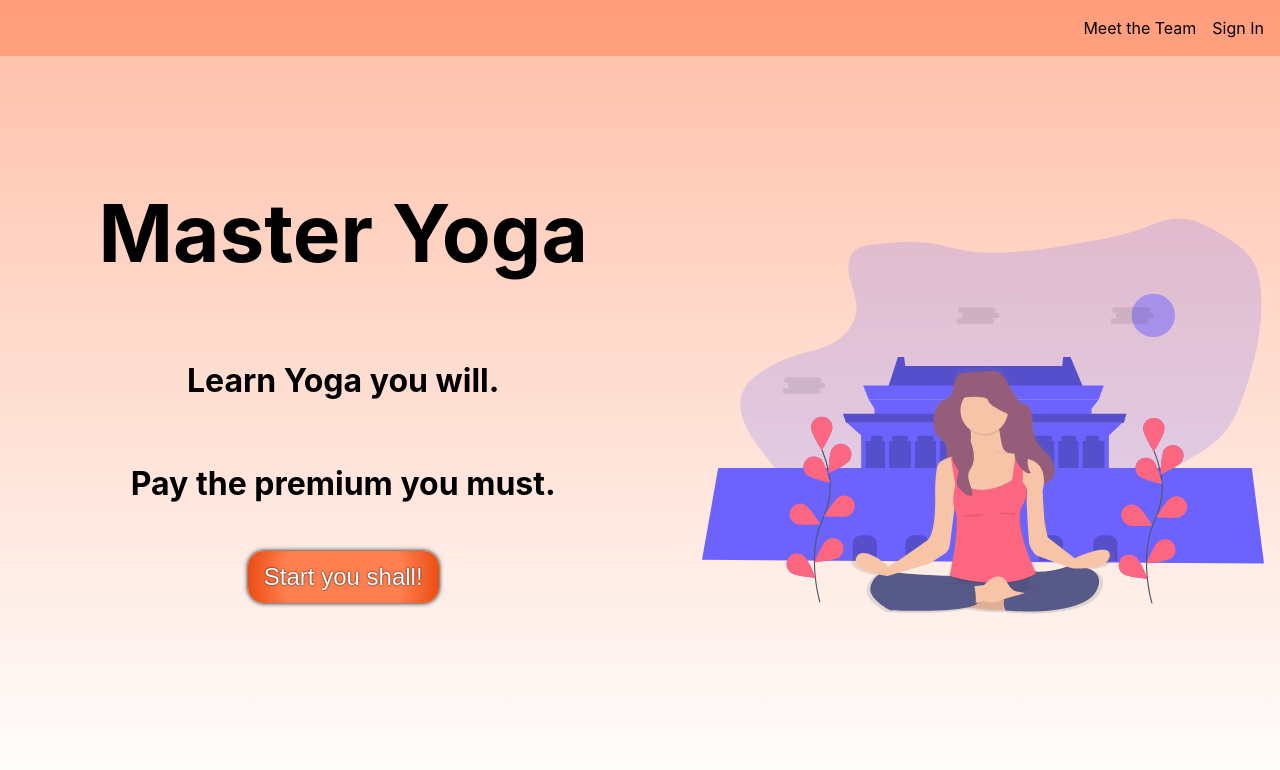
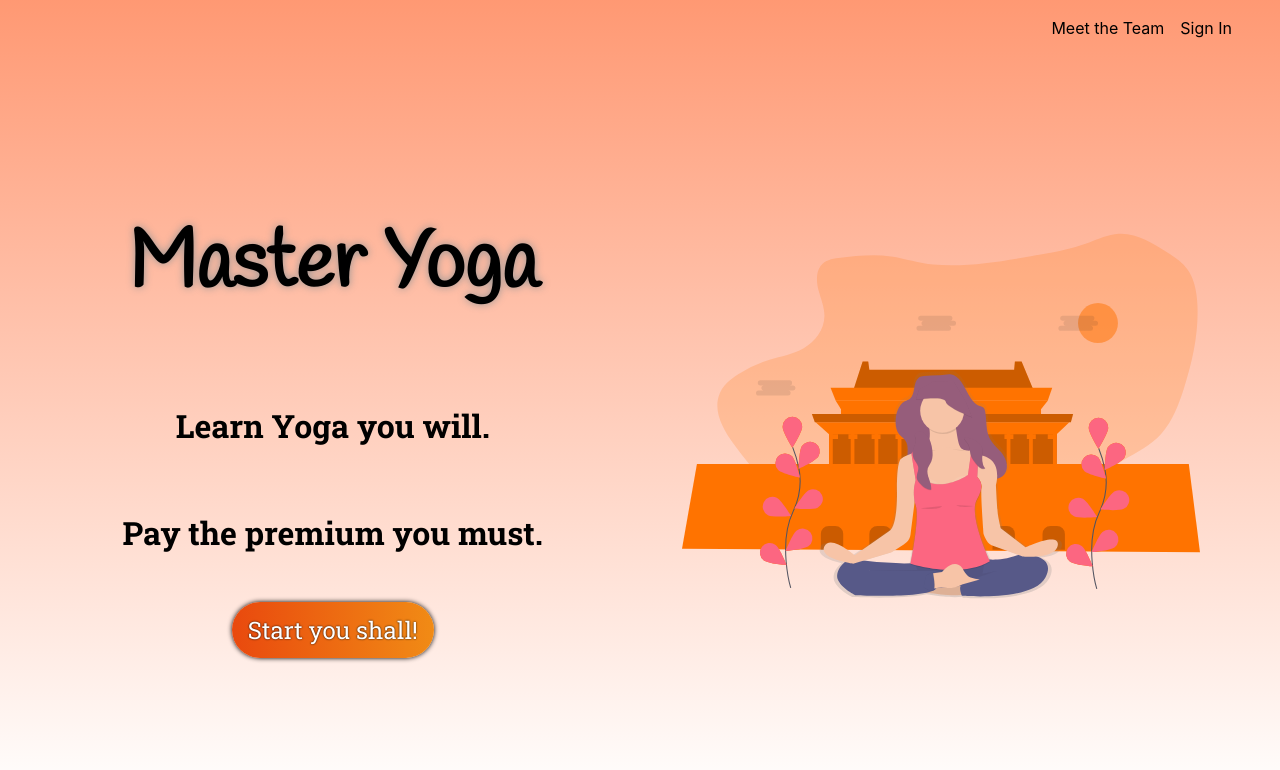
Before and after one commit to ivangelus/master-of-yoga, a React (Create React App) app in the folder client/: page / in a window 1280 px wide. Shown: the top 770 px of the page. Built offline with nearby package versions, Linux system fonts and the light colour scheme.

Commit message:
style: general color and font changes on front page elements

```diff
--- a/client/public/index.html
+++ b/client/public/index.html
@@ -24,6 +24,8 @@
       work correctly both with client-side routing and a non-root public URL.
       Learn how to configure a non-root public URL by running `npm run build`.
     -->
+    <link rel="preconnect" href="https://fonts.gstatic.com">
+    <link href="https://fonts.googleapis.com/css2?family=Handlee&family=Roboto+Slab:wght@100;300;400;700&display=swap" rel="stylesheet">
     <title>Master Yoga</title>
   </head>
   <body>
--- a/client/src/components/Button.css
+++ b/client/src/components/Button.css
@@ -3,10 +3,11 @@
   margin: 1rem .5rem;
   padding: .75rem 1rem;
   font-size: 1rem;
-  border-radius: 1rem;
+  font-family: 'Roboto Slab', serif;
+  border-radius: 2rem;
   box-shadow: 0 0 5px black;
   border: 0;
   color: white;
   text-shadow: 0 0 2px black;
-  background: radial-gradient(circle, rgba(255,127,80,1) 0%, rgba(255,127,80,1) 60%, rgba(233,73,14,1) 100%);
+  background: linear-gradient(270deg, rgb(241, 139, 21), rgb(233,73,14));
 }
--- a/client/src/components/NavBar.css
+++ b/client/src/components/NavBar.css
@@ -2,11 +2,10 @@
   display: flex;
   position: sticky;
   height: 6vh;
-  padding: .25rem 1rem;
+  padding: .25rem 3rem;
   align-items: center;
   column-gap: 1rem;
   justify-content: flex-end;
-  background-color: rgba(255, 127, 80, .5);
 }
 
 .navbar-container a {
--- a/client/src/pages/LandingPage.css
+++ b/client/src/pages/LandingPage.css
@@ -1,11 +1,11 @@
 .landing-page-container {
   width: 100%;
   height: 100vh;
-  background: linear-gradient(180deg, rgba(255, 127, 80, .5), rgba(255, 127, 80, 0));
+  background: linear-gradient(180deg, rgba(255,127,80,.8), rgba(255,127,80,0));
 }
 
 .landing-page-content {
-  height: 90vh;
+  height: 90%;
   display: flex;
   align-items: center;
 }
@@ -15,14 +15,18 @@
   flex-direction: column;
   width: 55%;
   height: 100%;
+  justify-content: center;
+  padding: 1rem;
 }
 
 .landing-page-text-container h1 {
+  font-family: 'Handlee', cursive;
   font-size: 5rem;
-  margin: 8rem 0 3rem 0;
+  text-shadow: 0 0 8px rgb(150, 150, 150);
 }
 
 .landing-page-text-container h3 {
+  font-family: 'Roboto Slab', serif;
   font-size: 2rem;
 }
 
@@ -31,6 +35,7 @@
   width: 45%;
   height: 100%;
   padding: 1rem;
+  padding-right: 5rem;
 }
 
 .landing-page-image-container img {
```
Also changed, not shown: client/src/assets/landing_view_image.svg.
